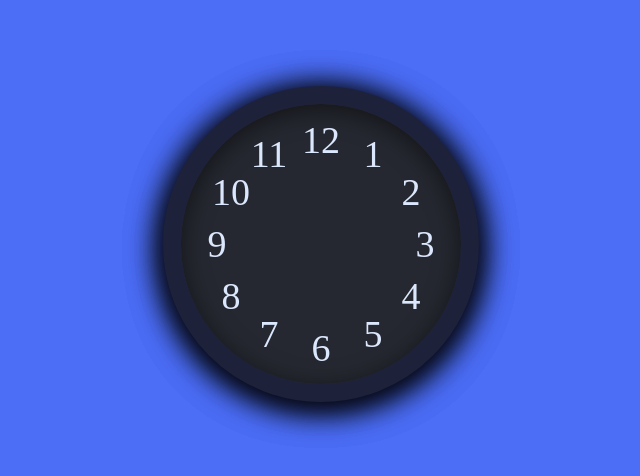
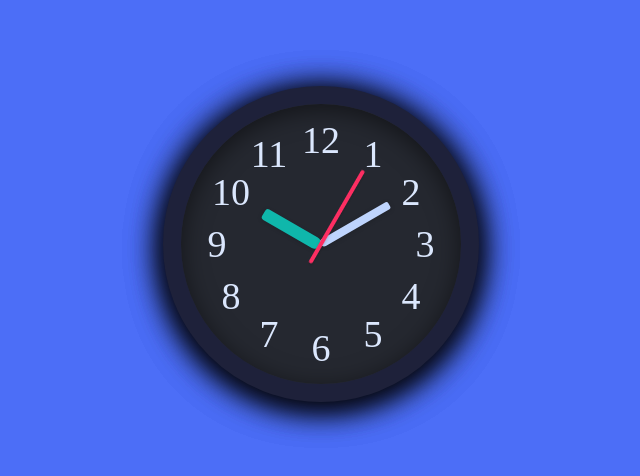
Before and after one commit to Faqih-15/Jam-sederhana, a plain HTML site: page index.html in a window 1280 px wide. Shown: the part 114-590 px from the top of the page, without its empty margins (319-959 px from the left). Drawn offline with Linux system fonts and the light colour scheme.

Commit message:
Selasa, 03-12-2024

```diff
--- a/index.html
+++ b/index.html
@@ -21,7 +21,8 @@
             <li class="numbers"><span>10</span></li>
             <li class="numbers"><span>11</span></li>
             <li class="numbers"><span>12</span></li>
-            <li id="
+            <li id="hour"></li>
+            <li id="minute"></li>
             <li id="second"></li>
         </ul>
     </div>
```
